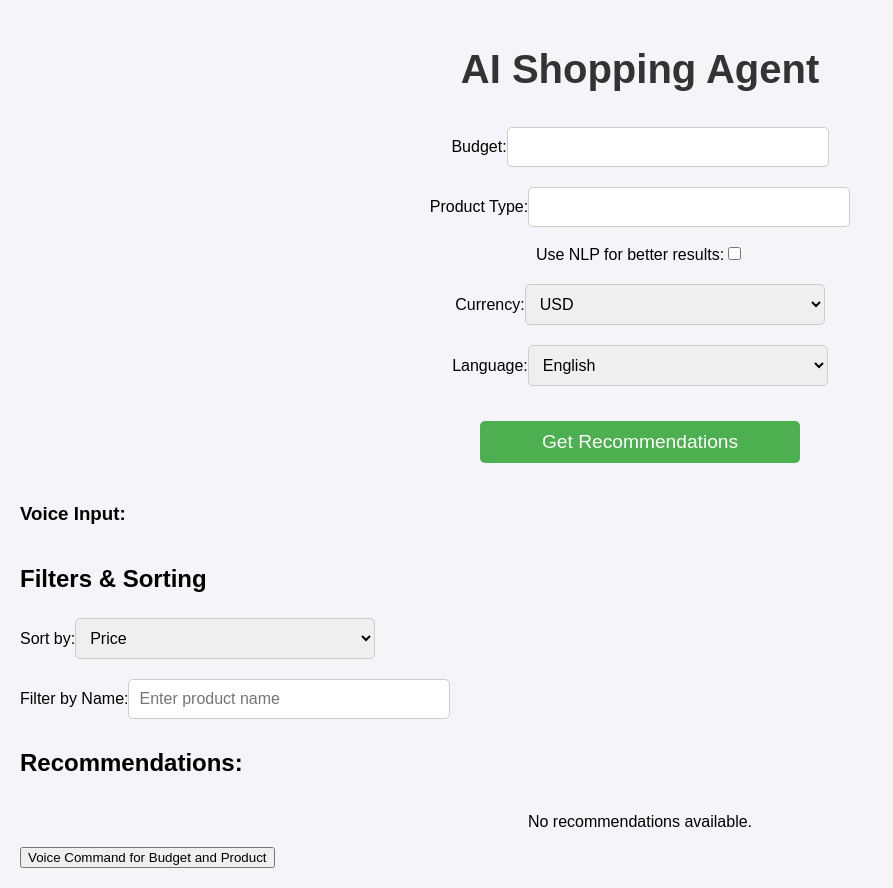
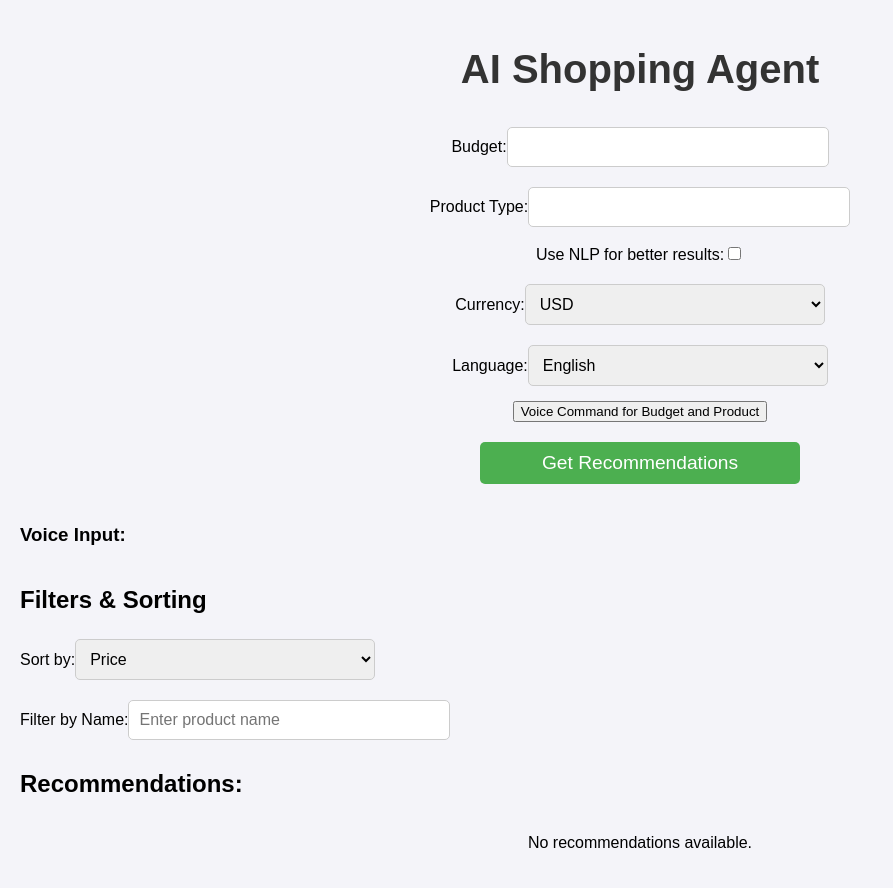
Before and after one commit to VINUKA-DINETHMIN/ai-shopping-agent, a React (Create React App) app in the folder ai-agent-frontend/: page / in a window 1280 px wide. Shown: the whole page, without its empty margins (0-893 px from the left). Built offline with nearby package versions, Linux system fonts and the light colour scheme.

Commit message:
Update App.js

```diff
--- a/ai-agent-frontend/src/App.js
+++ b/ai-agent-frontend/src/App.js
@@ -26,17 +26,38 @@ function App() {
 
     recognition.onend = () => {
       setIsListening(false);
+      // Check if both criteria (budget and product) are set before triggering the form submission
+      if (criteria.budget && criteria.product) {
+        document.querySelector('.submit-button').click();
+      }
     };
 
     recognition.onresult = (event) => {
       const latestTranscript = event.results[event.results.length - 1][0].transcript;
       setTranscript(latestTranscript); // Update the transcript with the latest result
+
+      // Extract budget and product from the transcript
+      const budgetMatch = latestTranscript.match(/\d+/); // Extract number from the command
+      const productMatch = latestTranscript.replace("product", "").trim();
+
+      if (budgetMatch) {
+        setCriteria((prev) => ({ ...prev, budget: budgetMatch[0] }));
+      }
+
+      if (productMatch) {
+        setCriteria((prev) => ({ ...prev, product: productMatch }));
+      }
+
+      // Automatically submit the form after capturing both budget and product
+      if (budgetMatch && productMatch) {
+        document.querySelector('.submit-button').click();
+      }
     };
 
     return () => {
       recognition.stop();
     };
-  }, []);
+  }, [criteria]);
 
   const handleChange = (e) => {
     setCriteria({ ...criteria, [e.target.name]: e.target.value });
@@ -96,27 +117,6 @@ function App() {
 
   const startListening = () => {
     recognition.start();
-    recognition.onresult = (event) => {
-      const latestTranscript = event.results[event.results.length - 1][0].transcript.toLowerCase();
-      setTranscript(latestTranscript); // Update the transcript with the latest result
-
-      // Extract budget and product from the transcript
-      const budgetMatch = latestTranscript.match(/\d+/); // Extract number from the command
-      const productMatch = latestTranscript.replace("product", "").trim();
-
-      if (budgetMatch) {
-        setCriteria((prev) => ({ ...prev, budget: budgetMatch[0] }));
-      }
-
-      if (productMatch) {
-        setCriteria((prev) => ({ ...prev, product: productMatch }));
-      }
-
-      // Automatically submit the form after capturing both budget and product
-      if (budgetMatch && productMatch) {
-        handleSubmit(new Event("submit"));
-      }
-    };
   };
 
   return (
@@ -134,6 +134,7 @@ function App() {
             className="input-field"
           />
         </div>
+
         <div className="form-group">
           <label>Product Type:</label>
           <input
@@ -170,6 +171,14 @@ function App() {
             <option value="fr">French</option>
           </select>
         </div>
+        <button
+          type="button"
+          onClick={startListening}
+          className="voice-button"
+          disabled={isListening}
+        >
+          {isListening ? "Listening..." : "Voice Command for Budget and Product"}
+        </button>
         <button type="submit" disabled={loading} className="submit-button">
           {loading ? "Loading..." : "Get Recommendations"}
         </button>
@@ -216,15 +225,6 @@ function App() {
           ))
         )}
       </div>
-
-      <button
-        type="button"
-        onClick={startListening}
-        className="voice-button"
-        disabled={isListening}
-      >
-        {isListening ? "Listening..." : "Voice Command for Budget and Product"}
-      </button>
     </div>
   );
 }
```
